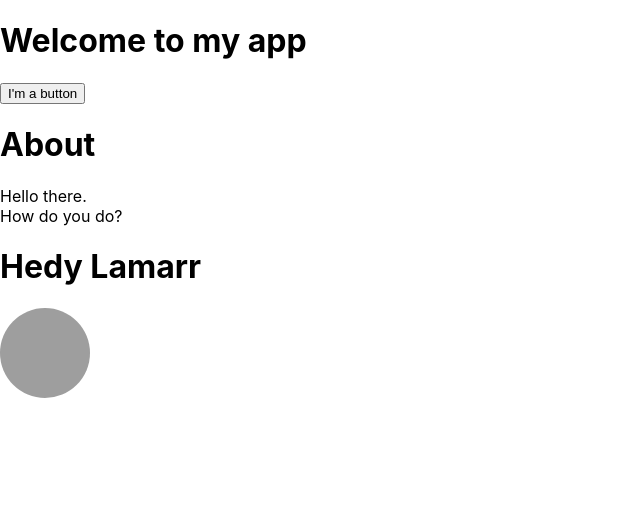
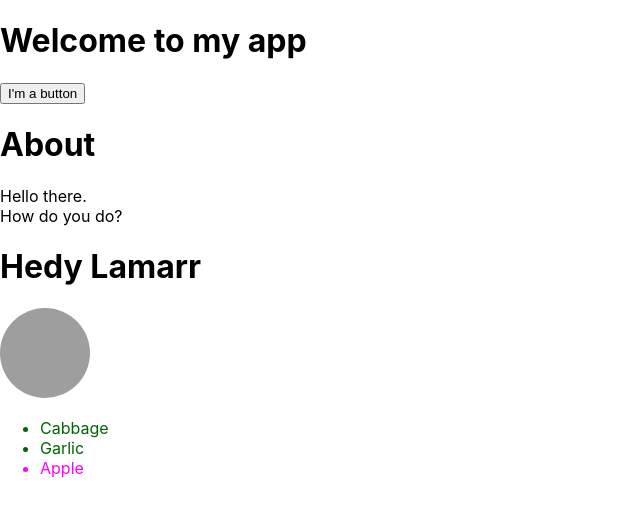
Before and after one commit to jdohun/react-study, a React (Create React App) app: page / in a window 1280 px wide. Shown: the top 516 px of the page, without its empty margins (0-640 px from the left). Built offline with nearby package versions, Linux system fonts and the light colour scheme; grey boxes are pictures that could not be loaded.

Commit message:
feat: Rendering lists

```diff
--- a/src/MyApp.js
+++ b/src/MyApp.js
@@ -7,6 +7,7 @@
             <MyButton/>
             <AboutPage/>
             <Profile/>
+            <ShoppingList/>
         </div>
     );
 }
@@ -51,3 +52,26 @@
         </>
     );
 }
+
+const products = [
+    {title: 'Cabbage', isFruit: false, id: 1},
+    {title: 'Garlic', isFruit: false, id: 2},
+    {title: 'Apple', isFruit: true, id: 3},
+];
+
+const listItems = products.map(product =>
+    <li
+        key={product.id}
+        style={{
+            color: product.isFruit ? 'magenta' : 'darkgreen'
+        }}
+    >
+        {product.title}
+    </li>
+);
+
+function ShoppingList() {
+    return (
+        <ul>{listItems}</ul>
+    );
+}
```
